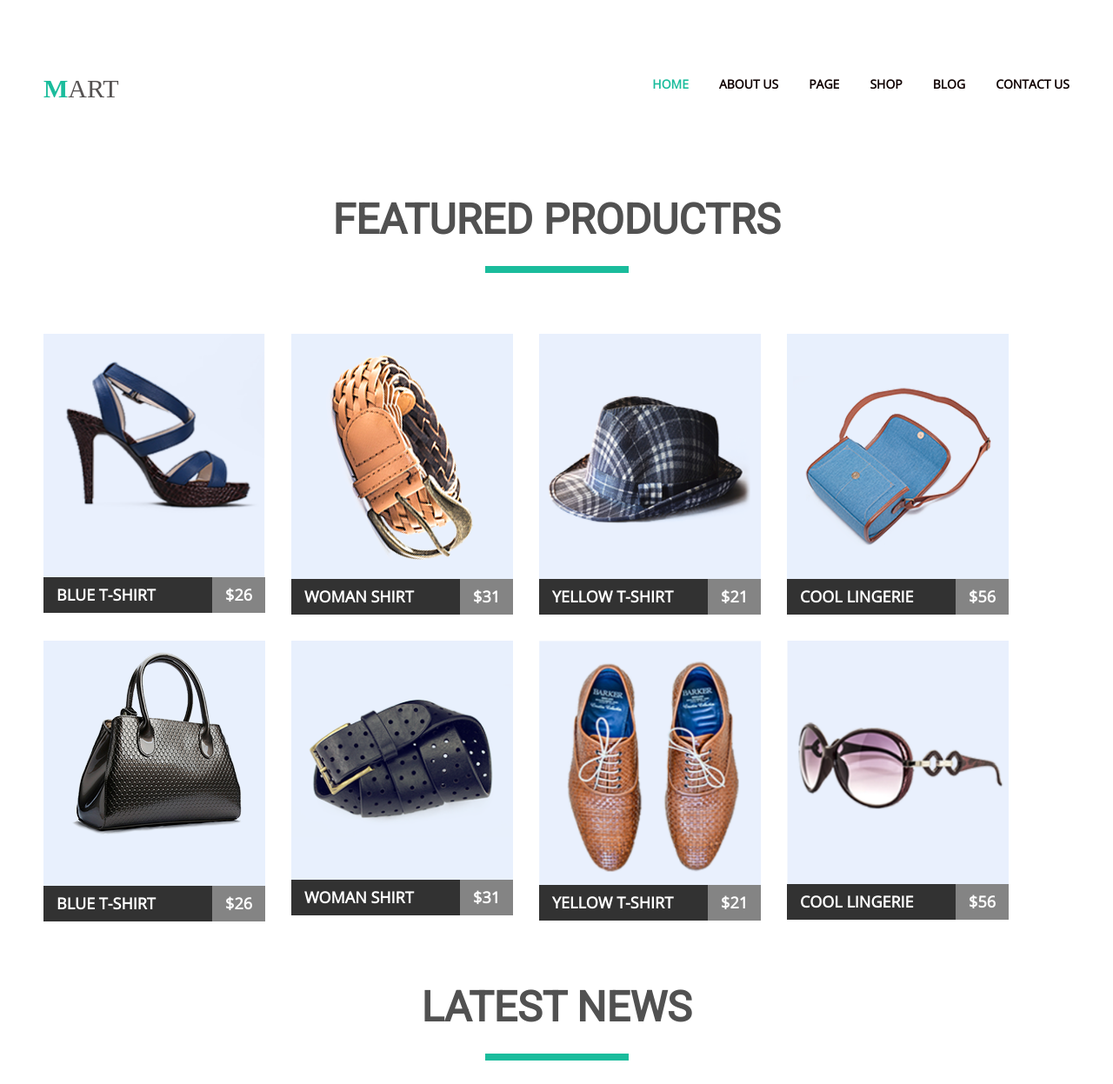
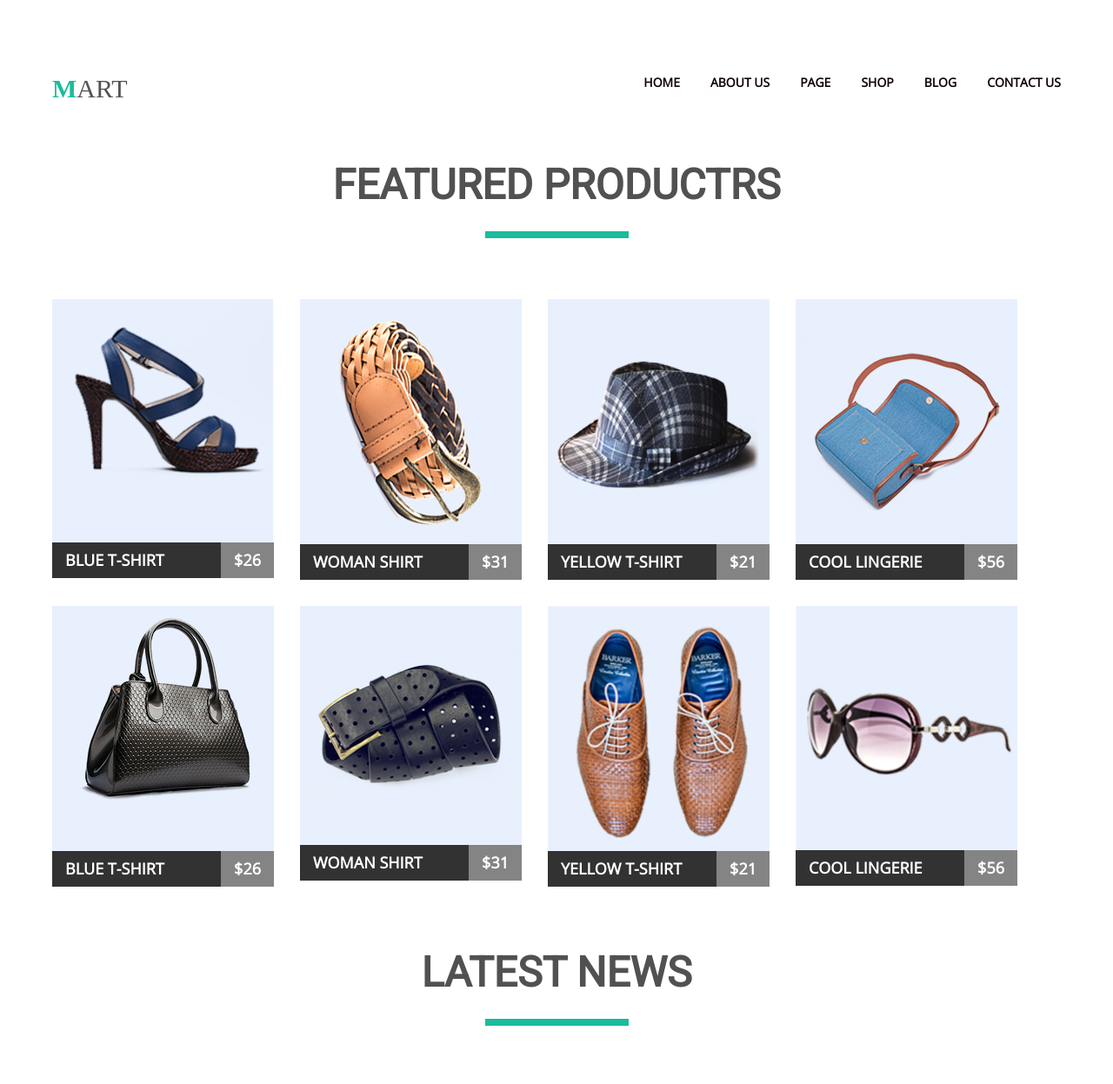
Before and after one commit to danikCF/goit-fe-course, a plain HTML site: page html-css/module-4/index.html in a window 1280 px wide. Shown: the top 1247 px of the page at 87% size. Drawn offline with nearby package versions, Linux system fonts and the light colour scheme.

Commit message:
module-4 Done

```diff
--- a/html-css/module-4/css/styles.css
+++ b/html-css/module-4/css/styles.css
@@ -1,8 +1,11 @@
-
+html {
+box-sizing: border-box;
+}
+* ::before ,::after{
+    box-sizing: inherit;
+}
 body{
     font-family: 'Open Sans', Helvetica, sans-serif;
-
-
 }
 .header{
     padding-top: 77px;
@@ -10,11 +13,10 @@ body{
 }
 .wrapper {
     width: 100%;
-    max-width: 1200px;
+    max-width: 1160px;
     padding-left: 10px;
     padding-right: 10px;
     margin: auto;
-    box-sizing: border-box;
 }
 .clearfix::after {
     content: '';
@@ -32,6 +34,7 @@ body{
     color: #555252;
     font-size: 30px;
     font-family: ' Roboto','sent-serif', 'Halvetica' ;
+    text-decoration: none;
 }
 .logo::first-letter{
     color:#1abC9c;
@@ -47,7 +50,7 @@ body{
     list-style: none;
 }
 .header__nav-item{
-    display: inline-block;
+    float: left;
     font-size: 16px;
     text-transform: uppercase;
     margin-right: 35px;
@@ -61,16 +64,16 @@ body{
     font-weight: 700;
     text-transform: uppercase;
     text-decoration: none;
+    display: block;
 }
-
-.header__nav-link_active,
 .header__nav-link:hover {
     color: #1abc9c;
 }
 .h2{
     text-align: center;
     font-size: 48px;
-    margin-bottom: 70px;
+    margin: 0;
+    margin-bottom: 70px ;
     font-family: 'Roboto', Helvetica, sans-serif;
     color: #515151;
     text-transform: uppercase;
@@ -84,6 +87,9 @@ height: 8px;
 background-color: #1abc9c;
 margin: 25px auto 0;
 }
+.h2__second{
+    margin-top: 70px;
+}
 .products__item{
     float: left;
     width: 255px;
@@ -93,6 +99,9 @@ margin: 25px auto 0;
 }
     .products__item:hover .products__desc {
         background-color: #1abc9c;
+}
+.products__item:nth-last-child(-n+4){
+margin-bottom: 0;
 }
 .header__products__item:nth-child(4n){
     margin-right: 0;
@@ -113,18 +122,24 @@ margin: 25px auto 0;
 .products__name{
     float: left;
     padding-left: 15px;
+    text-decoration: none;
+    color: #fff;
 }
 .products__price{
     float: right;
     padding-left: 15px;
     padding-right: 15px;
     background-color: rgba(255,255,255,0.4);
+    text-decoration: none;
+    color: #fff;
 }
 .news__item {
     float: left;
     width: 350px;
-    margin-left: 20px;
-    margin-bottom: 30px;
+    margin-right: 30px;
+}
+.news__item:nth-last-child(1){
+    margin-right: 0;
 }
 .news__cover {
     display: block;
@@ -136,6 +151,7 @@ margin: 25px auto 0;
     text-align: left;
     color: #555252;
     font-weight: 500px;
+    margin: 0;
 }
 .news__title::after{
     content:'';
@@ -146,15 +162,15 @@ margin: 25px auto 0;
     background-color: #1abc9c;
 }
 .news__text {
-    padding-top: 29px;
+    padding-top: 15px;
     font-size: 14px;
     line-height: 26px;
     font-size: 14px;
     color: #555252;
+    margin: 0;
 }
 .news__link {
     display: inline-block;
-    margin-top: 15px;
     padding: 20px 43px 18px;
     border-radius: 3px;
     background-color: #4ec6ab;
--- a/html-css/module-4/index.html
+++ b/html-css/module-4/index.html
@@ -20,13 +20,11 @@
 <body>
     <div class="wrapper">
     <header class="header clearfix">
-        <span class="logo">
-            Mart
-        </span>
+        <a class="logo" href="">Mart </a>
         <nav class="header__nav">
             <ul class="header__nav-list">
                 <li class="header__nav-item">
-                    <a class="header__nav-link header__nav-link_active" target="_blank" href="#home">home</a>
+                    <a class="header__nav-link" target="_blank" href="#home">home</a>
                 </li>
                 <li class="header__nav-item">
                     <a class="header__nav-link" href="">about us</a>
@@ -53,65 +51,65 @@
             </h2>
             <ul class="products__list clearfix">
                         <li class="products__item">
-                            <img class="products__cover" src="./image/product 1.png" alt="">
+                            <img class="products__cover" src="./image/product1.png" alt="">
                             <div class="products__desc clearfix">
-                                <span class="products__name">Blue T-shirt</span>
-                                <span class="products__price">$26</span>
+                                <a class="products__name" href="">Blue T-shirt</a>
+                                <a class="products__price" href="">$26</a>
                             </div>
                         </li>
                         <li class="products__item">
-                            <img class="products__cover" src="./image/product 2.png" alt="">
+                            <img class="products__cover" src="./image/product2.png" alt="">
                             <div class="products__desc clearfix">
-                                <span class="products__name">Woman Shirt</span>
-                                <span class="products__price">$31</span>
+                                <a class="products__name" href="">Woman Shirt</a>
+                                <a class="products__price" href="">$31</a>
                             </div>
                         </li>
                         <li class="products__item">
-                            <img class="products__cover" src="./image/product 3.png" alt="">
+                            <img class="products__cover" src="./image/product3.png" alt="">
                             <div class="products__desc clearfix">
-                                <span class="products__name">Yellow T-shirt</span>
-                                <span class="products__price">$21</span>
+                                <a class="products__name" href="">Yellow T-shirt</a>
+                                <a class="products__price" href="">$21</a>
                             </div>
                         </li>
                         <li class="products__item">
-                            <img class="products__cover" src="./image/product 4.png" alt="">
+                            <img class="products__cover" src="./image/product4.png" alt="">
                             <div class="products__desc clearfix">
-                                <span class="products__name">Cool Lingerie</span>
-                                <span class="products__price">$56</span>
+                                <a class="products__name" href="">Cool Lingerie</a>
+                                <a class="products__price" href="">$56</a>
                             </div>
                         </li>
                         <li class="products__item">
-                            <img class="products__cover" src="./image/product 5.png" alt="">
+                            <img class="products__cover" src="./image/product5.png" alt="">
                             <div class="products__desc clearfix">
-                                <span class="products__name">Blue T-shirt</span>
-                                <span class="products__price">$26</span>
+                                <a class="products__name" href="">Blue T-shirt</a>
+                                <a class="products__price" href="">$26</a>
                             </div>
                         </li>
                         <li class="products__item">
-                            <img class="products__cover" src="./image/product 6.png" alt="">
+                            <img class="products__cover" src="./image/product6.png" alt="">
                             <div class="products__desc clearfix">
-                                <span class="products__name">Woman Shirt</span>
-                                <span class="products__price">$31</span>
+                                <a class="products__name" href="">Woman Shirt</a>
+                                <a class="products__price" href="">$31</a>
                             </div>
                         </li>
                         <li class="products__item">
-                            <img class="products__cover" src="./image/product 7.png" alt="">
+                            <img class="products__cover" src="./image/product7.png" alt="">
                             <div class="products__desc clearfix">
-                                <span class="products__name">Yellow T-shirt</span>
-                                <span class="products__price">$21</span>
+                                <a class="products__name" href="">Yellow T-shirt</a>
+                                <a class="products__price" href="">$21</a>
                             </div>
                         </li>
                         <li class="products__item">
-                            <img class="products__cover" src="./image/product 8.png" alt="">
+                            <img class="products__cover" src="./image/product8.png" alt="">
                             <div class="products__desc clearfix">
-                                <span class="products__name">Cool Lingerie</span>
-                                <span class="products__price">$56</span>
+                                <a class="products__name" href="">Cool Lingerie</a>
+                                <a class="products__price" href="">$56</a>
                             </div>
                         </li>
                     </ul>
         </section>
         <section class="sc news">
-            <h2 class="h2">
+            <h2 class="h2 h2__second">
                 LATEST NEWS
             </h2>
             <ul class="news__list clearfix">
```
Also changed, not shown: html-css/module-4/image/product1.png (renamed from html-css/module-4/image/product 1.png), html-css/module-4/image/product2.png (renamed from html-css/module-4/image/product 2.png), html-css/module-4/image/product3.png (renamed from html-css/module-4/image/product 3.png), html-css/module-4/image/product4.png (renamed from html-css/module-4/image/product 4.png), html-css/module-4/image/product5.png (renamed from html-css/module-4/image/product 5.png), html-css/module-4/image/product6.png (renamed from html-css/module-4/image/product 6.png), html-css/module-4/image/product7.png (renamed from html-css/module-4/image/product 7.png), html-css/module-4/image/product8.png (renamed from html-css/module-4/image/product 8.png).
